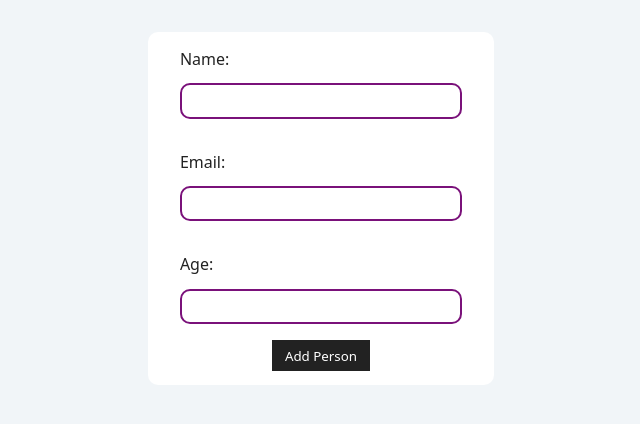
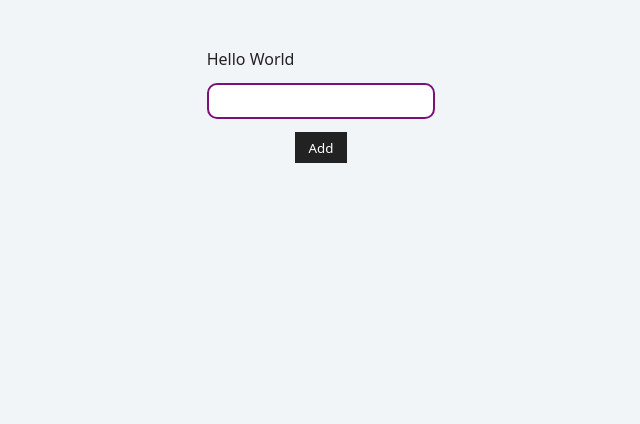
Before and after one commit to michaelboateng1/react-basics, a React (Create React App) app: page / in a window 1280 px wide. Shown: the top 424 px of the page, without its empty margins (319-959 px from the left). Built offline with nearby package versions, Linux system fonts and the light colour scheme.

Commit message:
Added useRef to change things in the DOM

```diff
--- a/src/App.js
+++ b/src/App.js
@@ -23,19 +23,22 @@ import "./index.css";
 
 // ! /* forms */
 // import ControlledInputBasics from "./advance_react/forms/controlled_input";
-import MultipleInputs from "./advance_react/forms/multiple_inputs";
+// import MultipleInputs from "./advance_react/forms/multiple_inputs";
+
+// ! /* useRef */
+import UncontrolledInput from "./advance_react/useRef/uncontrolled_input";
 
 function App() {
   return (
     <React.Fragment>
       <div className="container">
-        {/* useState examples */}
+        {/* useState hook examples */}
         {/* <UseStateExample /> */}
         {/* <UseStateWithArray /> */}
         {/* <UseStateWithObj /> */}
         {/* <Counter /> */}
 
-        {/* useEffect examples */}
+        {/* useEffect hook examples */}
         {/* <UseEffectBasics /> */}
         {/* <CleanFunction /> */}
         {/* <FetchData /> */}
@@ -49,7 +52,10 @@ function App() {
 
         {/* controlled input */}
         {/* <ControlledInputBasics /> */}
-        <MultipleInputs />
+        {/* <MultipleInputs /> */}
+
+        {/* useRef hook */}
+        <UncontrolledInput />
       </div>
     </React.Fragment>
   );
--- /dev/null
+++ b/src/advance_react/useRef/uncontrolled_input.js
@@ -0,0 +1,31 @@
+import React, { useEffect, useRef } from "react";
+
+function UncontrolledInput() {
+  const inputContainer = useRef(null);
+  const displayInput = useRef(null);
+
+  const hundleSubmit = (e) => {
+    e.preventDefault();
+
+    if (inputContainer.current.value) {
+      console.log(inputContainer.current.value);
+      displayInput.current.innerText = inputContainer.current.value;
+      inputContainer.current.value = "";
+    } else {
+      console.log("enter some thing...");
+    }
+  };
+  return (
+    <>
+      <form onSubmit={hundleSubmit}>
+        <div className="form-controlle">
+          <div ref={displayInput}>Hello World</div>
+          <input type="text" ref={inputContainer} />
+          <button type="submit">Add</button>
+        </div>
+      </form>
+    </>
+  );
+}
+
+export default UncontrolledInput;
--- a/src/index.css
+++ b/src/index.css
@@ -130,8 +130,7 @@ form button {
   font-family: inherit;
   border: none;
   display: block;
-  margin: 0 auto;
-  margin-bottom: 1em;
+  margin: 1em auto;
   cursor: pointer;
 }
 
```
